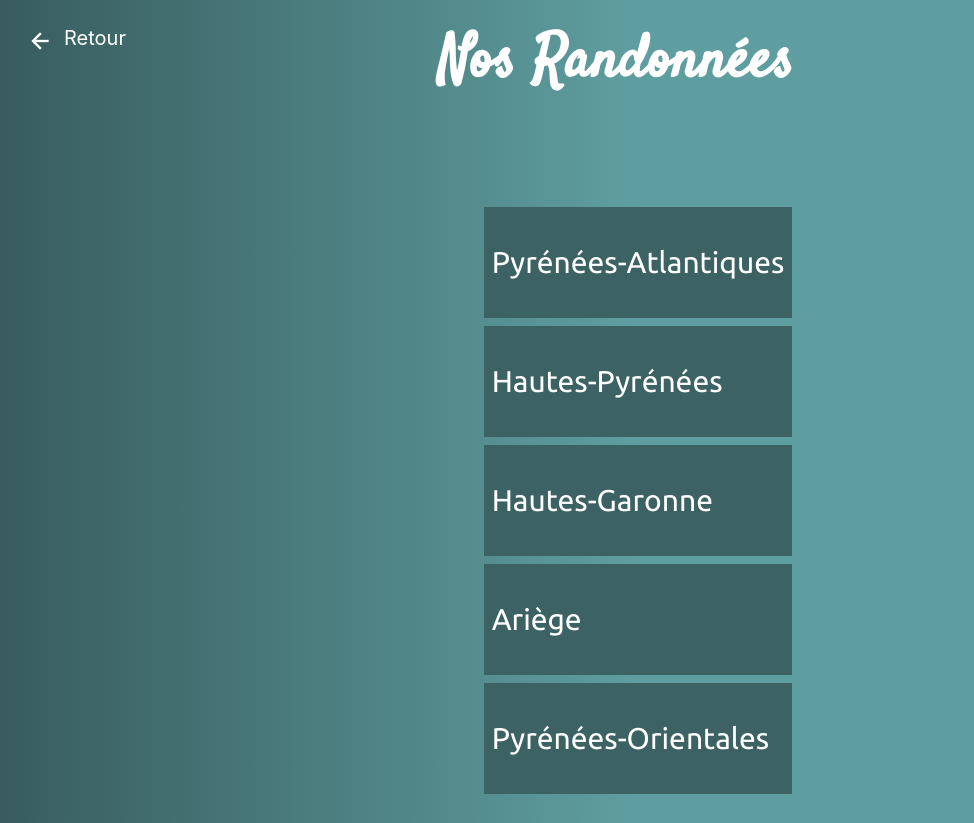
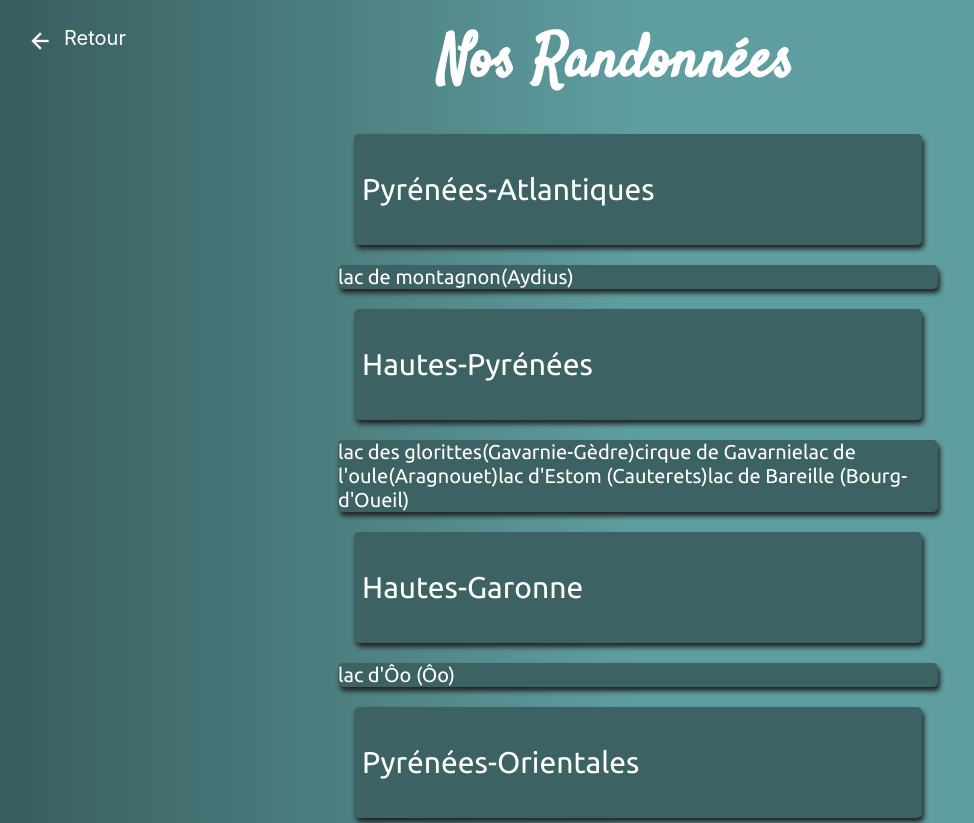
Before and after one commit to H-R-JS/NovallieTravel, a React (Create React App) app in the folder novalltravel/: page /TravelRAll in a window 1280 px wide. Shown: the top 823 px of the page, without its empty margins (2-976 px from the left). Built offline with nearby package versions, Linux system fonts and the light colour scheme.

Commit message:
add second category

```diff
--- a/novalltravel/src/Components/Pages-Travel/Travel-R/RT-Components/RT-Category.jsx
+++ b/novalltravel/src/Components/Pages-Travel/Travel-R/RT-Components/RT-Category.jsx
@@ -1,28 +1,45 @@
 import React from "react";
 
-const FirstArrayRT = [
-  "Pyrénées-Atlantiques",
-  "Hautes-Pyrénées",
-  "Hautes-Garonne",
-  "Ariège",
-  "Pyrénées-Orientales",
+const CategoryArrayRT = [
+  { firstCat: "Pyrénées-Atlantiques", secondCat: "lac de montagnon(Aydius)" },
+  {
+    firstCat: "Hautes-Pyrénées",
+    secondCat: [
+      "lac des glorittes(Gavarnie-Gèdre)",
+      "cirque de Gavarnie",
+      "lac de l'oule(Aragnouet)",
+      "lac d'Estom (Cauterets)",
+      "lac de Bareille (Bourg-d'Oueil)",
+    ],
+  },
+  { firstCat: "Hautes-Garonne", secondCat: "lac d'Ôo (Ôo)" },
+  {
+    firstCat: "Pyrénées-Orientales",
+    secondCat: "Gorge de Calamus (Saint-antoine de Galamus)",
+  },
 ];
-
-const SecondArrayRT = [];
+/*"Ariège" */
 
 export class CategoryRT extends React.Component {
   renderChildrenView = (item, index) => {
     return (
-      <div className="content-first-category" key={index}>
-        <p>{item}</p>
+      <div key={index}>
+        <div className="first-category">
+          <p className="content-first-category">{item.firstCat}</p>
+        </div>
+        <div className="second-category">
+          <p className="content-second-category">{item.secondCat}</p>
+        </div>
       </div>
     );
+
+    /**Mettre un index dans la seconde cat pour que les valeur du tableau soit indépendant */
   };
 
   render() {
     return (
       <div className="all-category-rt">
-        <FirstCategoryRT dataArray={FirstArrayRT}>
+        <FirstCategoryRT dataArray={CategoryArrayRT}>
           {this.renderChildrenView}
         </FirstCategoryRT>
       </div>
@@ -34,13 +51,9 @@ class FirstCategoryRT extends React.Component {
   render() {
     const { dataArray } = this.props;
     return (
-      <div className="">
+      <div>
         {dataArray.map((catego, index) => {
-          return (
-            <div key={index} className="first-category">
-              {this.props.children(catego, index)}
-            </div>
-          );
+          return <div key={index}>{this.props.children(catego, index)}</div>;
         })}
       </div>
     );
--- a/novalltravel/src/Sass/Pages-Travel.scss
+++ b/novalltravel/src/Sass/Pages-Travel.scss
@@ -43,13 +43,34 @@
   .first-category {
     background-color: rgb(61, 98, 100);
     padding: 0.5rem;
-    margin: 0.5rem;
+    margin: 1rem;
+    box-shadow: 2px 4px 5px #222;
+    border-radius: 5px;
     cursor: pointer;
+    transition: background-color 0.3s;
 
     .content-first-category {
       color: #fff;
       font-family: $fontType2;
       font-size: 30px;
+      pointer-events: none;
+    }
+  }
+
+  .second-category {
+    background-color: rgb(61, 98, 100);
+    box-shadow: 2px 4px 5px #222;
+    border-radius: 5px;
+    cursor: pointer;
+    /*Faire en sorte que le first cat ne bouge pas vers le haut*/
+    .content-second-category {
+      color: #fff;
+      font-family: $fontType2;
+      font-size: 20px;
+      pointer-events: none;
     }
   }
 }
+.first-category:hover {
+  background-color: rgb(44, 122, 126);
+}
```
